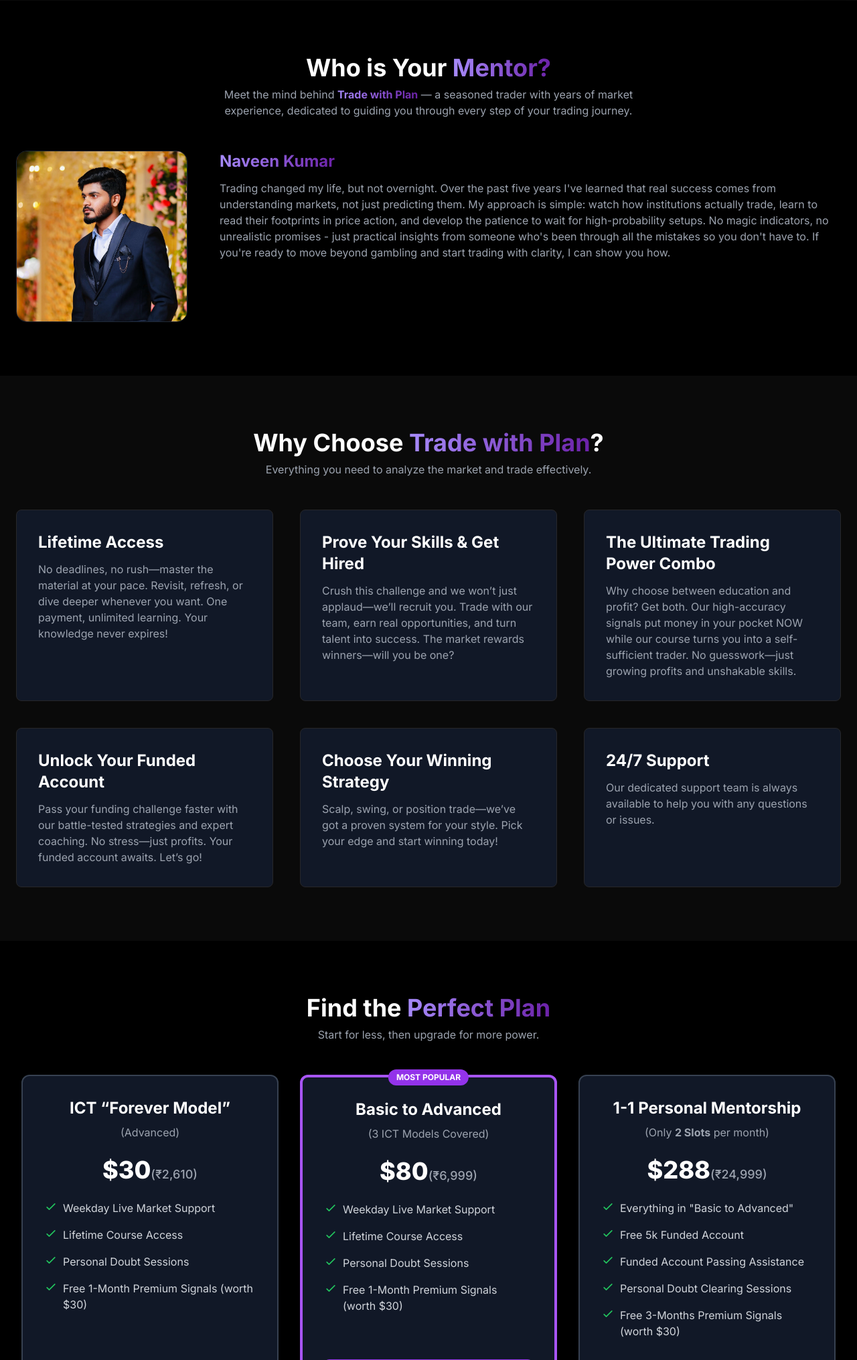
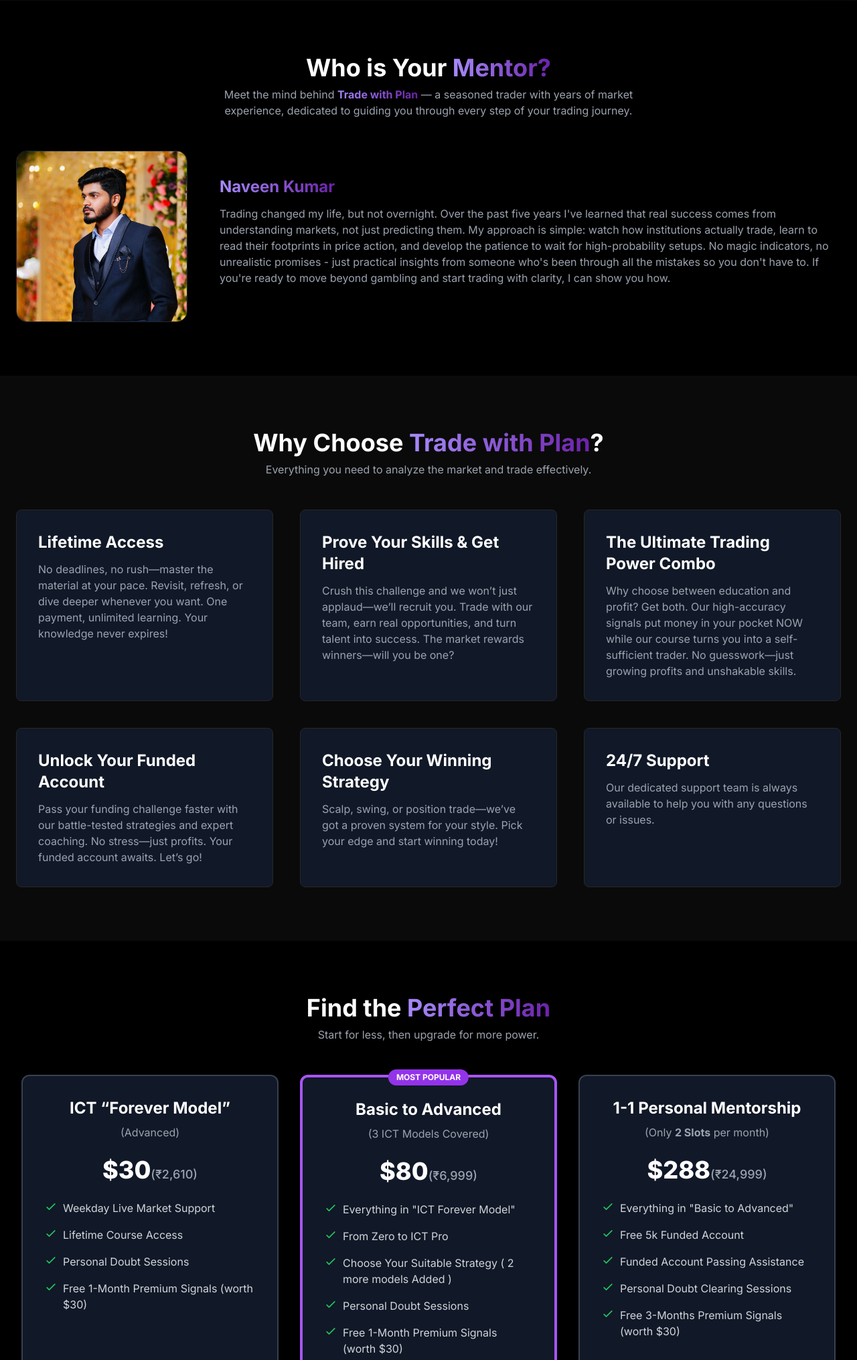
Before and after one commit to tradewithplan/trade-with-plan-flask-app, a Flask app: page / in a window 1280 px wide. Shown: the part 782-2813 px from the top of the page at 67% size. Run offline with Flask 3, Linux system fonts and the light colour scheme; some libraries are stand-ins or nearby versions.

Commit message:
Update course 1 content

```diff
--- a/templates/index.html
+++ b/templates/index.html
@@ -244,7 +244,7 @@
                         </p>
                     </div>
 
-                    <div class="flex flex-col lg:flex-row items-center lg:items-start gap-8 lg:gap-12">
+                    <div class="flex flex-col lg:flex-row items-center lg:items-center gap-8 lg:gap-12">
                         <!-- Mentor Image -->
                         <div class="flex-shrink-0">
                             <img src="{{ url_for('static', filename='mentor.jpg') }}" alt="Mentor Photo"
@@ -358,8 +358,9 @@
                             $80<span class="text-lg font-medium text-gray-400">(&#x20B9;6,999)</span>
                         </p>
                         <ul class="space-y-4 text-gray-300 mb-8 flex-grow">
-                            <li class="flex items-start"><svg class="w-5 h-5 flex-shrink-0 text-green-500 mr-2" fill="none" stroke="currentColor" viewBox="0 0 24 24"><path stroke-linecap="round" stroke-linejoin="round" stroke-width="2" d="M5 13l4 4L19 7"/></svg>Weekday Live Market Support</li>
-                            <li class="flex items-start"><svg class="w-5 h-5 flex-shrink-0 text-green-500 mr-2" fill="none" stroke="currentColor" viewBox="0 0 24 24"><path stroke-linecap="round" stroke-linejoin="round" stroke-width="2" d="M5 13l4 4L19 7"/></svg>Lifetime Course Access</li>
+                            <li class="flex items-start"><svg class="w-5 h-5 flex-shrink-0 text-green-500 mr-2" fill="none" stroke="currentColor" viewBox="0 0 24 24"><path stroke-linecap="round" stroke-linejoin="round" stroke-width="2" d="M5 13l4 4L19 7"/></svg>Everything in "ICT Forever Model"</li>
+                            <li class="flex items-start"><svg class="w-5 h-5 flex-shrink-0 text-green-500 mr-2" fill="none" stroke="currentColor" viewBox="0 0 24 24"><path stroke-linecap="round" stroke-linejoin="round" stroke-width="2" d="M5 13l4 4L19 7"/></svg>From Zero to ICT Pro</li>
+                            <li class="flex items-start"><svg class="w-5 h-5 flex-shrink-0 text-green-500 mr-2" fill="none" stroke="currentColor" viewBox="0 0 24 24"><path stroke-linecap="round" stroke-linejoin="round" stroke-width="2" d="M5 13l4 4L19 7"/></svg>Choose Your Suitable Strategy ( 2 more models Added )</li>
                             <li class="flex items-start"><svg class="w-5 h-5 flex-shrink-0 text-green-500 mr-2" fill="none" stroke="currentColor" viewBox="0 0 24 24"><path stroke-linecap="round" stroke-linejoin="round" stroke-width="2" d="M5 13l4 4L19 7"/></svg>Personal Doubt Sessions</li>
                             <li class="flex items-start"><svg class="w-5 h-5 flex-shrink-0 text-green-500 mr-2" fill="none" stroke="currentColor" viewBox="0 0 24 24"><path stroke-linecap="round" stroke-linejoin="round" stroke-width="2" d="M5 13l4 4L19 7"/></svg>Free 1-Month Premium Signals (worth $30)</li>
                         </ul>
```
